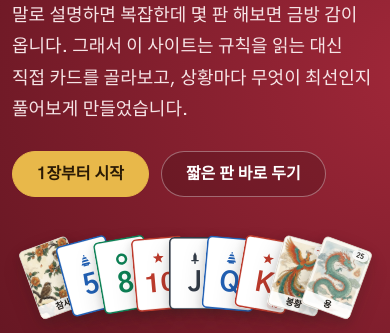
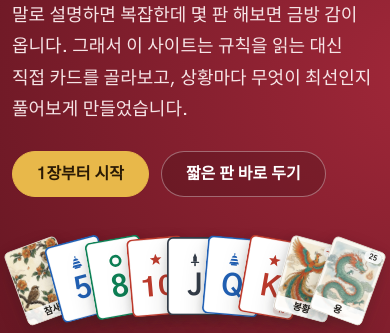
Before and after one commit to DreamingGenie/tichu-trainer, a website with bundled scripts: page index.html in a window 390 px wide. Shown: the part 511-844 px from the top of the page. Built offline with nearby package versions, Linux system fonts and the light colour scheme.

Commit message:
fix(home): 부채 카드 크기를 칸 폭에서 정해 761~1100px 가로 스크롤을 없앤다
카드를 96px 로 고정했더니 두 단이 유지되는 761~1100px 에서 부채가 반 칸보다 넓어져 글을
덮고 가로 스크롤이 생겼다(1000px 에서 문서 폭 1079px). 부채가 퍼지는 폭은 카드 폭의 약 7.1배
(1440px 에서 96px 카드가 681px)라, 칸 폭(+ 양옆 간격)을 7.1 로 나눈 값을 카드 폭으로 쓰고 96px
에서 멈춘다. 칸 폭은 container query(cqi)로 읽는다.

좁은 화면의 64px·52px 고정값도 같은 식이 맡는다. 320·375·761·1000·1280·1440px 에서 가로 넘침
없음, 부채가 글 단을 침범하지 않음을 쟀다. 데스크톱 카드는 96 → 83px 로 조금 작아진다.

0fcdd41 (C 리디자인)에서 생긴 문제다.

Co-Authored-By: Claude Opus 5.5 <noreply@anthropic.com>

```diff
--- a/styles/pages/home.css
+++ b/styles/pages/home.css
@@ -74,14 +74,20 @@ body:has(.home-page) .main { padding-top: 0; }
  * 예전에는 아래 절반을 펠트 밖으로 내보내 잘린 채로 두었는데, 숫자가 반쯤 잘려 미완성처럼
  * 보였다. 이제 카드 전체가 펠트 안에 들어온다. */
 .hero-fan {
-  --card-w: 96px;
   --fan-step: 6deg;
+  /* 카드 크기를 이 칸의 폭에서 정한다(아래 .card 의 cqi). */
+  container-type: inline-size;
   display: flex;
   justify-content: center;
   align-items: flex-end;
   padding-top: var(--space-4);
 }
+/* 부채가 퍼지는 폭은 카드 폭의 약 7.1배다(아홉 장, 0.44 겹침, 6° 회전 — 1440px 에서 96px 카드가
+   681px). 96px 로 고정했더니 두 단이 유지되는 761~1100px 에서 부채가 칸을 넘어 글을 덮고 가로
+   스크롤이 생겼다(1000px 에서 1079px). 칸 폭(+ 양옆 간격 16px)을 7.1 로 나눠 카드를 정하고 96px 에서
+   멈춘다. 한 단이 되는 좁은 화면도 같은 식이 맡는다. */
 .hero-fan .card {
+  --card-w: min(96px, calc((100cqi + 32px) / 7.1));
   margin-inline: calc(var(--card-w) * -0.22);
   transform-origin: 50% 150%;
   transform: rotate(calc((var(--i) - (var(--n) - 1) / 2) * var(--fan-step)));
@@ -217,7 +223,7 @@ body:has(.home-page) .main { padding-top: 0; }
 /* 760px 아래에서는 히어로를 한 단으로 접고 부채를 글 아래로 내린다. */
 @media (max-width: 760px) {
   .hero.felt { grid-template-columns: 1fr; gap: var(--space-5); padding: var(--space-6) 0 var(--space-7); }
-  .hero-fan { --card-w: 64px; --fan-step: 5deg; }
+  .hero-fan { --fan-step: 5deg; }
   .chapter-grid { grid-template-columns: repeat(2, minmax(0, 1fr)); gap: var(--space-3); }
   .chapter-card { min-height: 200px; padding: var(--space-3); }
   .practice { grid-template-columns: 1fr; }
@@ -227,8 +233,3 @@ body:has(.home-page) .main { padding-top: 0; }
   .section-head { flex-wrap: wrap; }
   .section-head__rule { display: none; }
 }
-
-/* 아주 좁은 화면에서는 부채 아홉 장이 펠트보다 넓어진다. 카드를 줄여 한 손에 넣는다. */
-@media (max-width: 400px) {
-  .hero-fan { --card-w: 52px; }
-}
```
